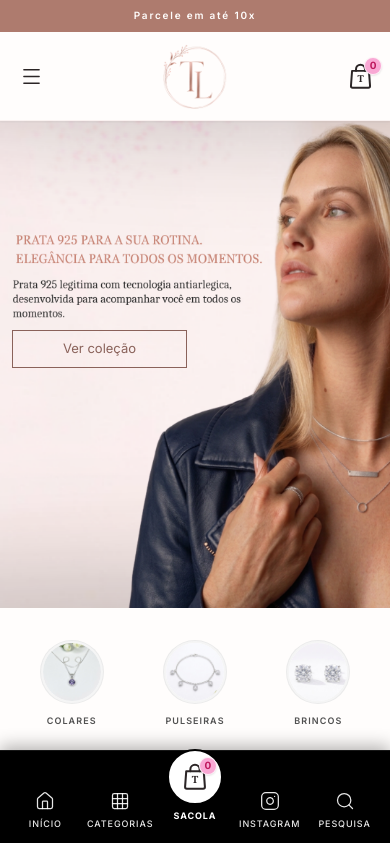
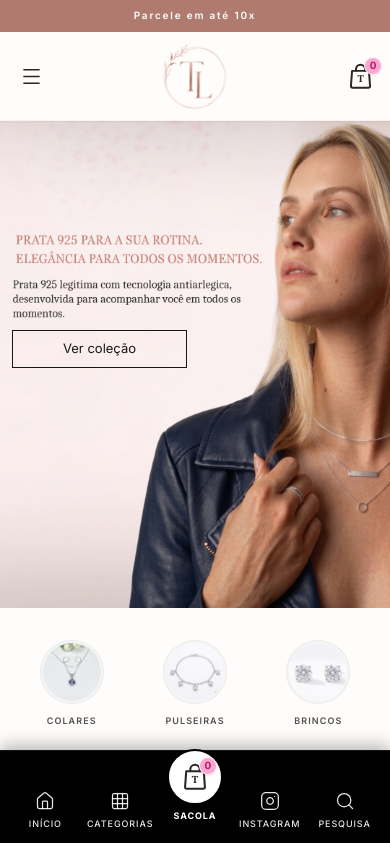
Before and after one commit to gabrielaraujoalves715-create/tl-atelier, a React (Vite) app: page / in a window 390 px wide. Shown: the top 843 px of the page. Built offline with nearby package versions, Linux system fonts and the light colour scheme; a web font is replaced by a local one.

Commit message:
ajusta cor do botao ver colecao no mobile

```diff
--- a/src/components/Hero.tsx
+++ b/src/components/Hero.tsx
@@ -50,24 +50,24 @@ export default function Hero() {
   className="
     flex h-[38px] w-[175px]
     cursor-pointer items-center justify-center
-            border border-[#8A625A]
+    border border-neutral-900
     bg-transparent px-5
     text-[13px] font-normal normal-case
-            tracking-normal text-[#8A625A]
+    tracking-normal text-neutral-900
     transition-colors duration-300
-            hover:bg-[#8A625A] hover:text-white
+    hover:bg-neutral-900 hover:text-white
     focus-visible:outline focus-visible:outline-2
     focus-visible:outline-offset-2
-            focus-visible:outline-[#8A625A]
+    focus-visible:outline-neutral-900
     md:h-12 md:w-auto md:max-w-none
-            md:border-neutral-900 md:px-10
+    md:px-10
     md:text-xs md:font-bold md:uppercase
-            md:tracking-[0.25em] md:text-neutral-900
-            md:hover:bg-neutral-900
+    md:tracking-[0.25em]
   "
 >
   Ver coleção
 </button>
+
 </div>
 
       {/* Identificação lateral no desktop */}
```
Lines whose indentation alone changed are shown as unchanged.
